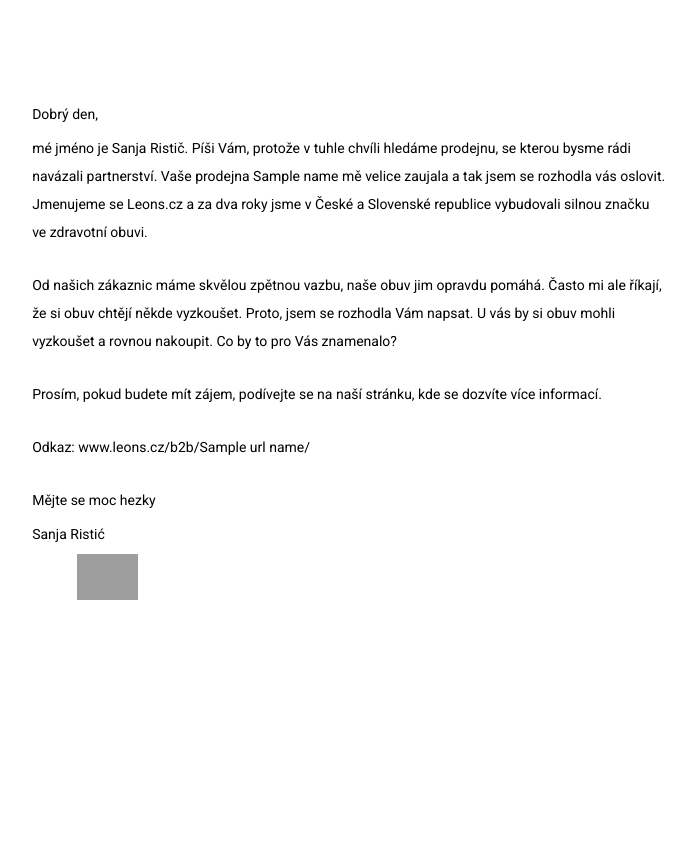
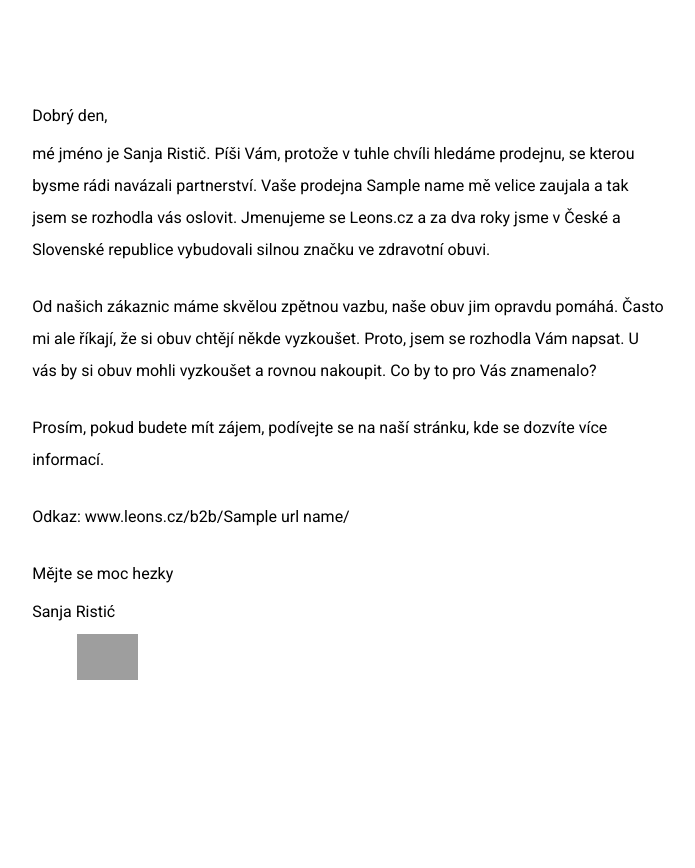
Before and after one commit to lucker14-zz/letter-generator, a Python web app: template templates/template.html in a window 1280 px wide. Shown: the top 868 px of the page, without its empty margins (291-986 px from the left). Run offline with Jinja, Linux system fonts and the light colour scheme; the template is opened without the code that fills it: most values are stand-ins (such as "Sample title", 1, 10 or a date in 2020); grey boxes are pictures that could not be loaded.

Commit message:
clear code

```diff
--- a/app.py
+++ b/app.py
@@ -1,7 +1,7 @@
 import json
 import pdfkit
 
-from jinja2 import Template, Environment, FileSystemLoader
+from jinja2 import Environment, FileSystemLoader
 
 
 def app():
@@ -36,6 +36,7 @@ def app():
 
         pdfkit.from_string(output_from_parsed_template, save_file_name, options=options)
 
+
 app()
 
 # TODO: sys args
--- a/templates/template.html
+++ b/templates/template.html
@@ -70,8 +70,8 @@ h1 {
 
 p {
     font-weight: 300;
-    font-size: 14px;
-    line-height: 28px;
+    font-size: 16px;
+    line-height: 32px;
 }
 
 td {
```
